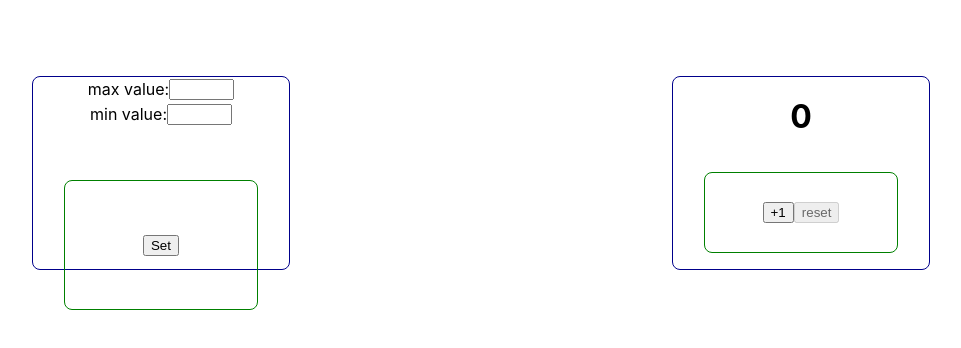
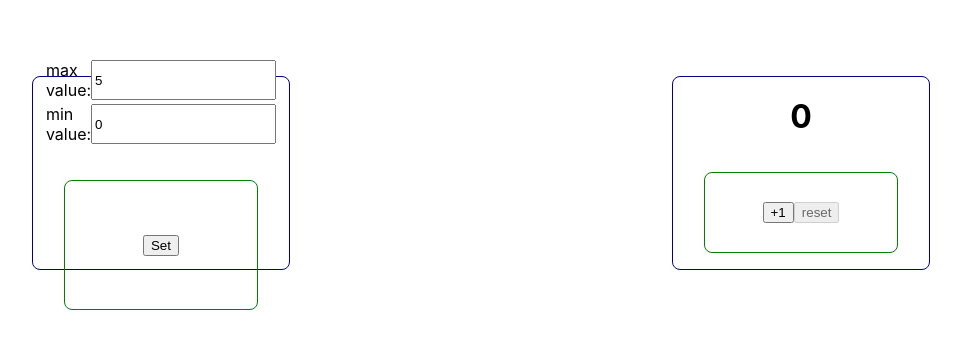
Before and after one commit to DmitriyKaplan28/exam, a React (Create React App) app: page / in a window 1280 px wide. Shown: the part 164-512 px from the top of the page, without its empty margins (159-1120 px from the left). Built offline with nearby package versions, Linux system fonts and the light colour scheme.

Commit message:
min and max with localStorage + input type

```diff
--- a/src/App.tsx
+++ b/src/App.tsx
@@ -61,7 +61,9 @@ function App() {
             <div className='App'>
                 <SetCounterRange minOnChangeHandler={minOnChangeHandler}
                                  maxOnChangeHandler={maxOnChangeHandler}
-                                 onClickHandler={onSetHandler}/>
+                                 onClickHandler={onSetHandler}
+                                 minValue={min}
+                                 maxValue={max}/>
             </div>
             <div className='App'>
                 <div className='countBlock'>
--- a/src/components/SetCounterRange.tsx
+++ b/src/components/SetCounterRange.tsx
@@ -3,19 +3,21 @@ import {Button} from "./Button";
 import s from './SetCounterRange.module.css'
 
 type SetCounterRangeType = {
-    minOnChangeHandler: (value:number) => void
-    maxOnChangeHandler: (value:number) => void
+    minOnChangeHandler: (value: number) => void
+    maxOnChangeHandler: (value: number) => void
     onClickHandler: () => void
+    minValue: number
+    maxValue: number
 }
 
 
 export const SetCounterRange = (props: SetCounterRangeType) => {
 
 
-    const minOnChangeHandler = (e:ChangeEvent<HTMLInputElement>) => {
+    const minOnChangeHandler = (e: ChangeEvent<HTMLInputElement>) => {
         props.minOnChangeHandler(+e.currentTarget.value)
     }
-    const maxOnChangeHandler = (e:ChangeEvent<HTMLInputElement>) => {
+    const maxOnChangeHandler = (e: ChangeEvent<HTMLInputElement>) => {
         props.maxOnChangeHandler(+e.currentTarget.value)
     }
 
@@ -28,15 +30,17 @@ export const SetCounterRange = (props: SetCounterRangeType) => {
             <div className={s.inputBlock}>
                 <div className={s.input}>
                     <span>max value:</span>
-                    <input size={5}
+                    <input type={"number"}
+                           size={5}
                            onChange={maxOnChangeHandler}
-                           /*value={min}*//>
+                           value={props.maxValue}/>
                 </div>
                 <div className={s.input}>
                     <span>min value:</span>
-                    <input size={5}
+                    <input type={"number"}
+                           size={5}
                            onChange={minOnChangeHandler}
-                           /*value={max}*//>
+                           value={props.minValue}/>
                 </div>
             </div>
             <div className={s.buttonBlock}>
```
